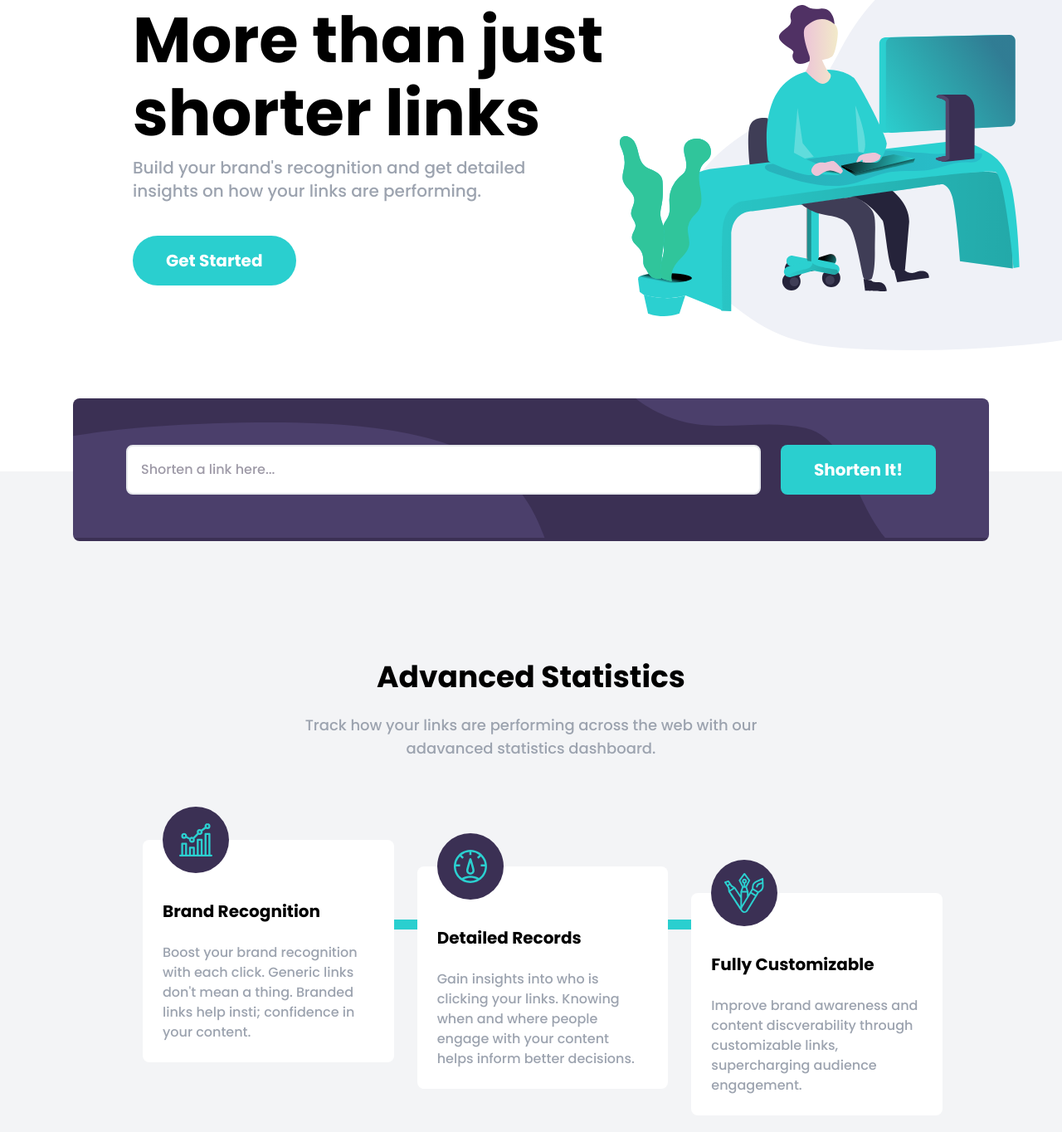
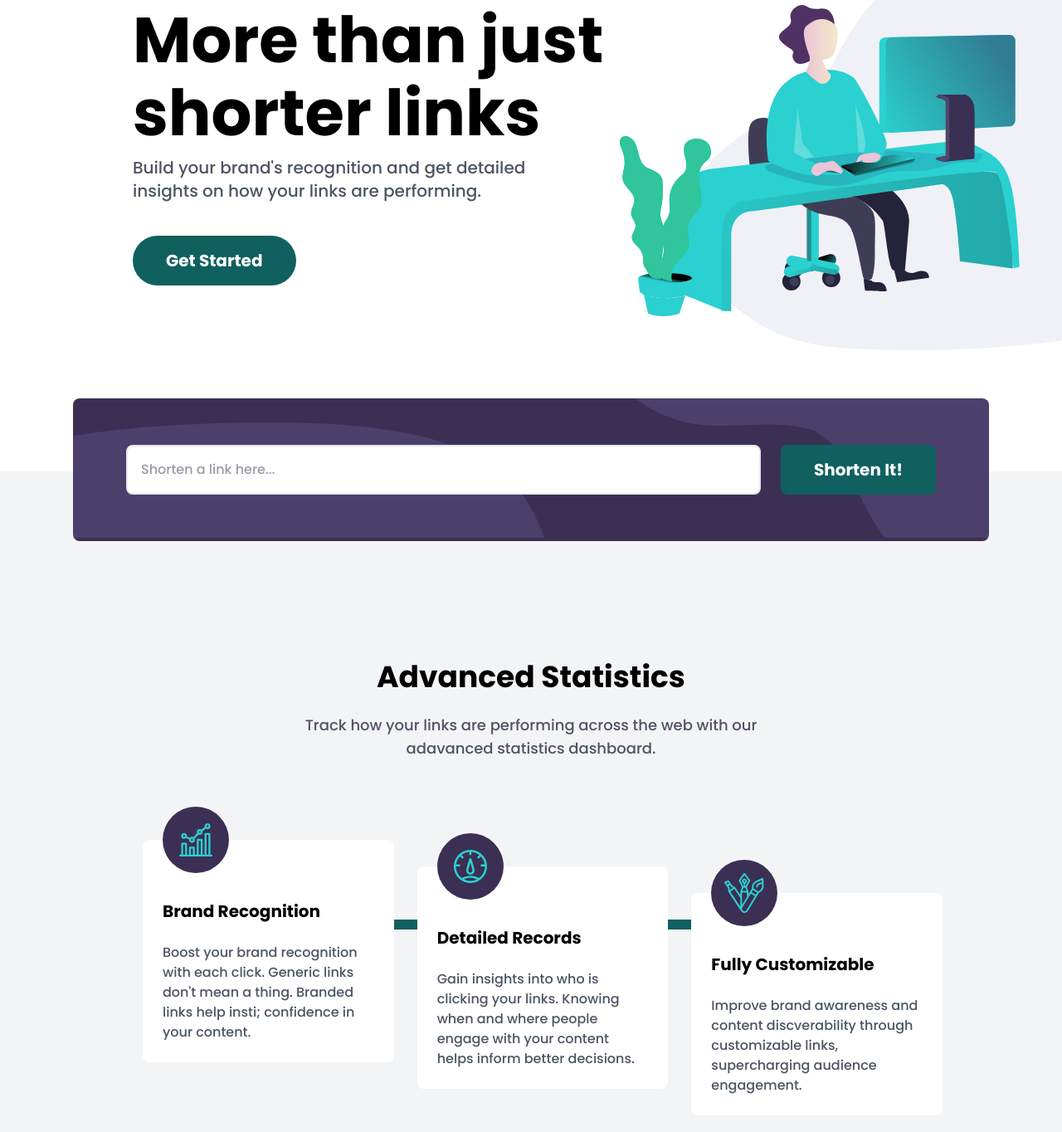
Before and after one commit to Jithin-b-p/shortly, a website built with Vite: page index.html in a window 1280 px wide. Shown: the part 236-1600 px from the top of the page at 83% size. Built offline with nearby package versions, Linux system fonts and the light colour scheme.

Commit message:
improved contrast ratio to become more accessible

```diff
--- a/index.html
+++ b/index.html
@@ -111,7 +111,7 @@
             More than just shorter links
           </h1>
           <p
-            class="text-[1.2rem] text-center text-gray-400 lg:text-xl lg:max-w-lg lg:text-left max-md:!mt-2 lg:!mt-2"
+            class="text-[1.2rem] text-center text-gray-600 lg:text-xl lg:max-w-lg lg:text-left max-md:!mt-2 lg:!mt-2"
           >
             Build your brand's recognition and get detailed insights on how your
             links are performing.
@@ -174,7 +174,7 @@
           Advanced Statistics
         </h2>
         <p
-          class="max-w-xs mx-auto text-center text-gray-400 lg:text-lg md:max-w-xl"
+          class="max-w-xs mx-auto text-center text-gray-600 lg:text-lg md:max-w-xl"
         >
           Track how your links are performing across the web with our adavanced
           statistics dashboard.
@@ -214,7 +214,7 @@
           >
             Brand Recognition
           </h3>
-          <p class="text-center text-gray-400 md:text-left">
+          <p class="text-center text-gray-600 md:text-left">
             Boost your brand recognition with each click. Generic links don't
             mean a thing. Branded links help insti; confidence in your content.
           </p>
@@ -237,7 +237,7 @@
           >
             Detailed records
           </h3>
-          <p class="text-center text-gray-400 md:text-left">
+          <p class="text-center text-gray-600 md:text-left">
             Gain insights into who is clicking your links. Knowing when and
             where people engage with your content helps inform better decisions.
           </p>
@@ -261,7 +261,7 @@
           >
             Fully customizable
           </h3>
-          <p class="text-center text-gray-400 md:text-left">
+          <p class="text-center text-gray-600 md:text-left">
             Improve brand awareness and content discverability through
             customizable links, supercharging audience engagement.
           </p>
--- a/style.css
+++ b/style.css
@@ -20,7 +20,7 @@
 }
 
 :root {
-  --clr-cyan: 180 66% 49%;
+  --clr-cyan: 180 71.43% 21.96%;
   --clr-dark-violet: 257 27% 26%;
 
   --clr-red: 0 87% 67%;
```
Also changed, not shown: style-guide.md (+1 -0 lines).
